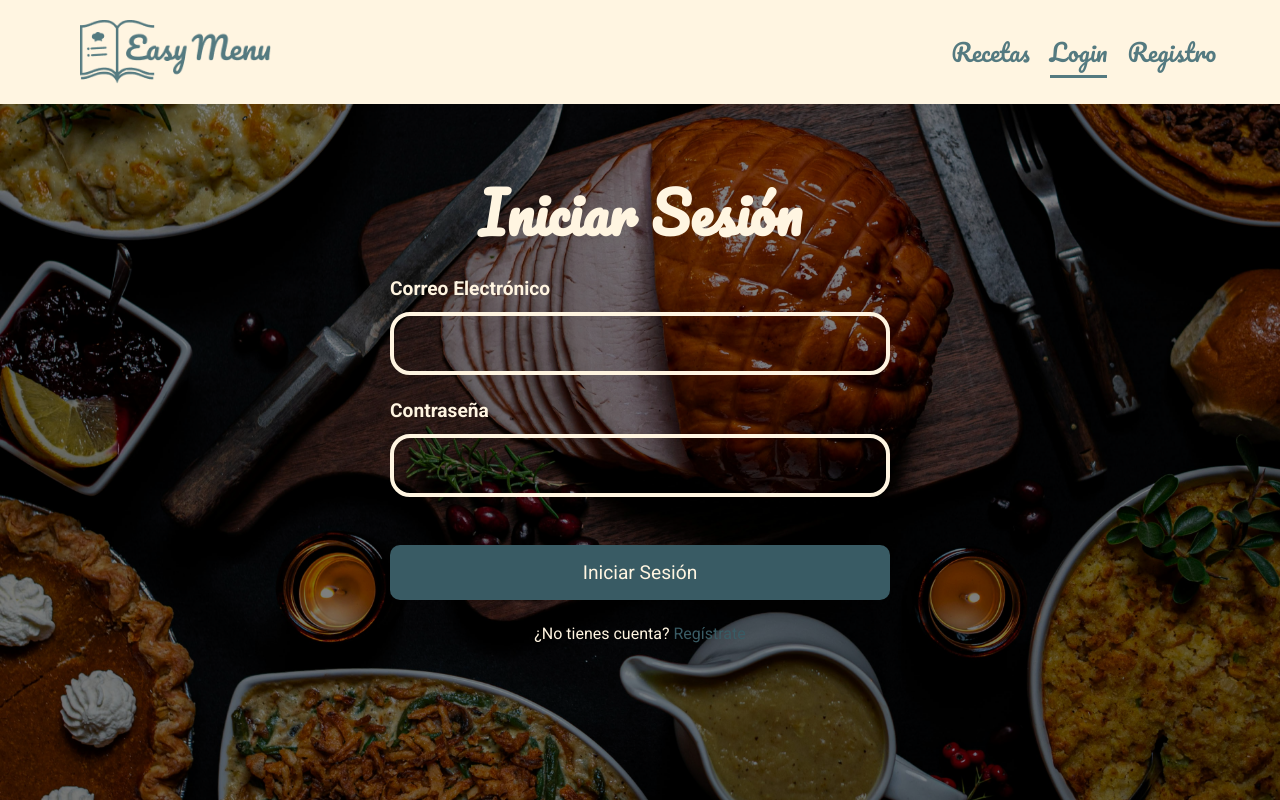
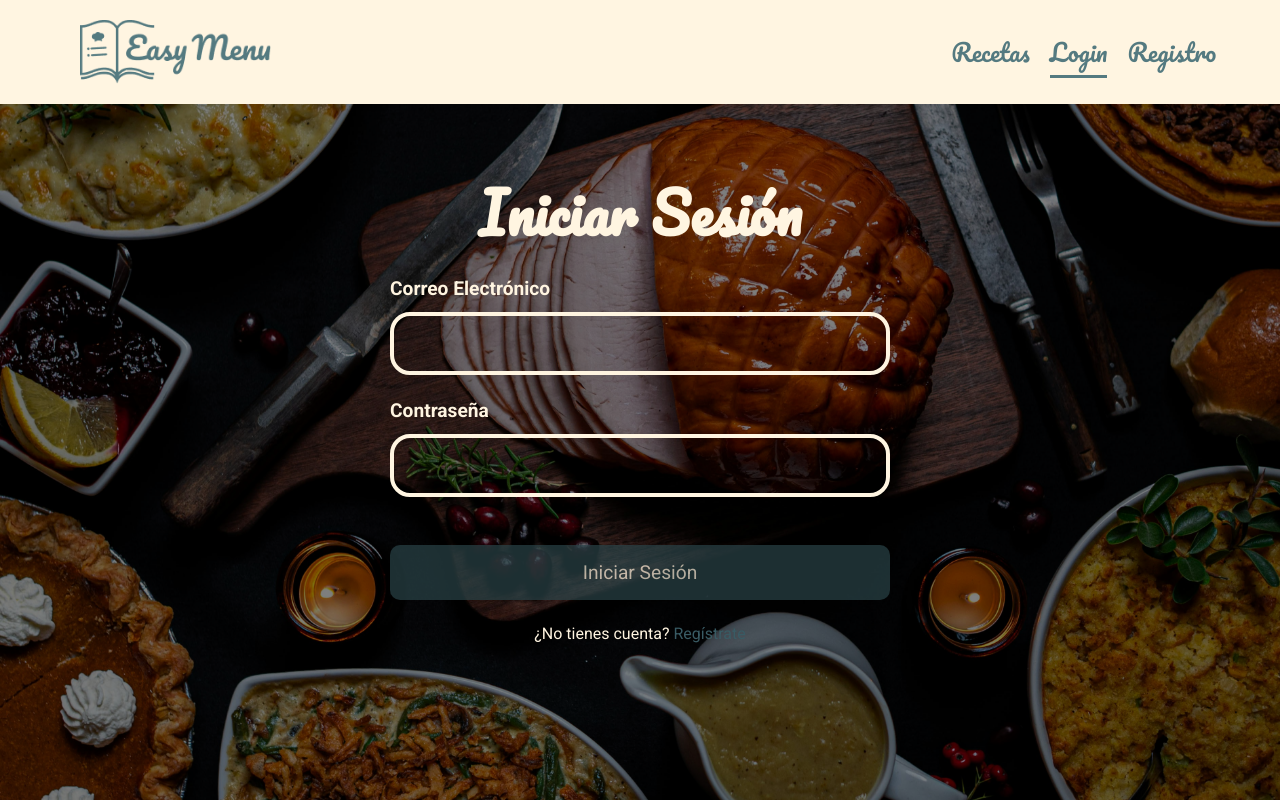
Before and after one commit to Jiwemoyo/ClientEM, an Angular app: page /login in a window 1280 px wide. Built offline with nearby package versions, Linux system fonts and the light colour scheme.

Commit message:
correcion inicio de session

```diff
--- a/src/app/components/login/login.component.css
+++ b/src/app/components/login/login.component.css
@@ -112,8 +112,14 @@ a:hover {
 }
 
 .error-message {
-  color: red;
+  color: #DC3545;
   text-align: center;
   margin-top: 1.5rem;
   font-family: 'Roboto', sans-serif; /* Fuente Roboto para el mensaje de error */
 }
+
+button:disabled {
+  background-color: #2a4348; /* Una versión más oscura del color del botón */
+  cursor: not-allowed;
+  opacity: 0.7; /* Añade un poco de transparencia para indicar que está deshabilitado */
+}
--- a/src/app/components/login/login.component.html
+++ b/src/app/components/login/login.component.html
@@ -1,19 +1,24 @@
-<!-- login.component.html -->
 <div class="background-container">
   <div class="container">
     <h2>Iniciar Sesión</h2>
-    <form (ngSubmit)="login()">
+    <form (ngSubmit)="login()" #loginForm="ngForm">
       <div>
         <label for="email">Correo Electrónico</label>
-        <input type="email" id="email" [(ngModel)]="email" name="email" required>
+        <input type="email" id="email" [(ngModel)]="email" name="email" required #emailInput="ngModel">
+        <span class="error-message" *ngIf="emailInput.invalid && (emailInput.dirty || emailInput.touched)">
+          Por favor, ingresa un correo electrónico válido.
+        </span>
       </div>
       <div>
         <label for="password">Contraseña</label>
-        <input type="password" id="password" [(ngModel)]="password" name="password" required>
+        <input type="password" id="password" [(ngModel)]="password" name="password" required #passwordInput="ngModel">
+        <span class="error-message" *ngIf="passwordInput.invalid && (passwordInput.dirty || passwordInput.touched)">
+          La contraseña es requerida.
+        </span>
       </div>
-      <button type="submit">Iniciar Sesión</button>
+      <button type="submit" [disabled]="loginForm.form.invalid">Iniciar Sesión</button>
     </form>
     <p>¿No tienes cuenta? <a routerLink="/register">Regístrate</a></p>
-    <p *ngIf="errorMessage">{{ errorMessage }}</p>
+    <p class="error-message" *ngIf="errorMessage">{{ errorMessage }}</p>
   </div>
 </div>
```
